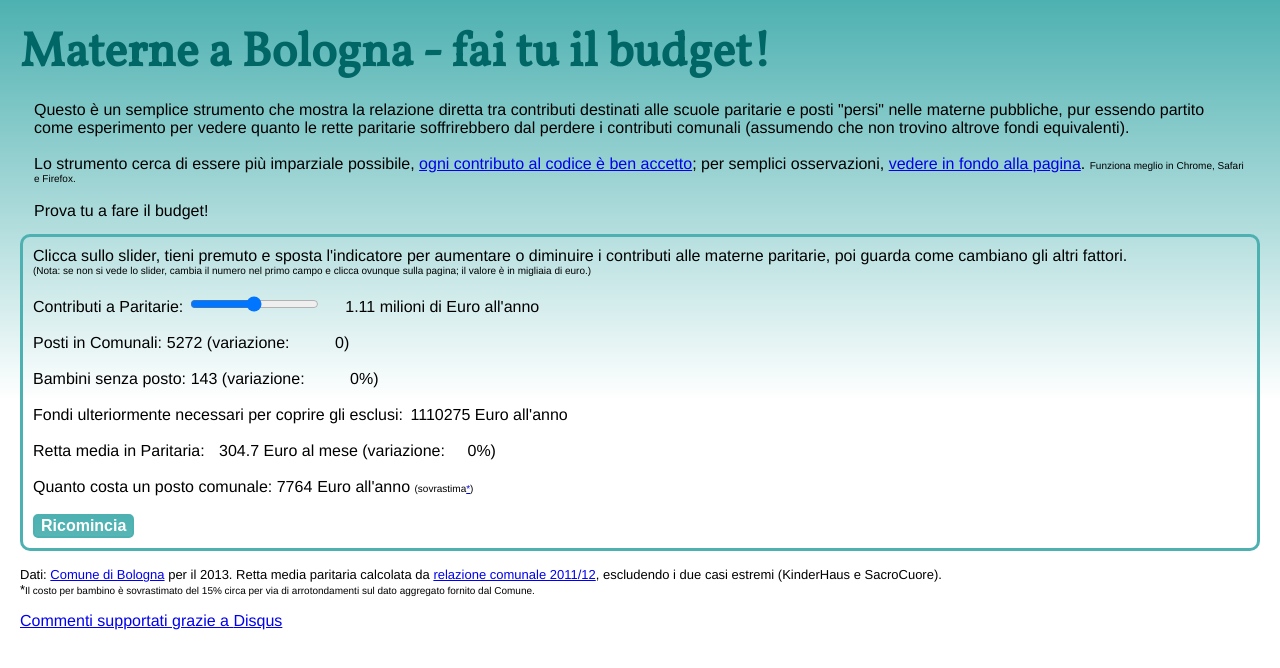
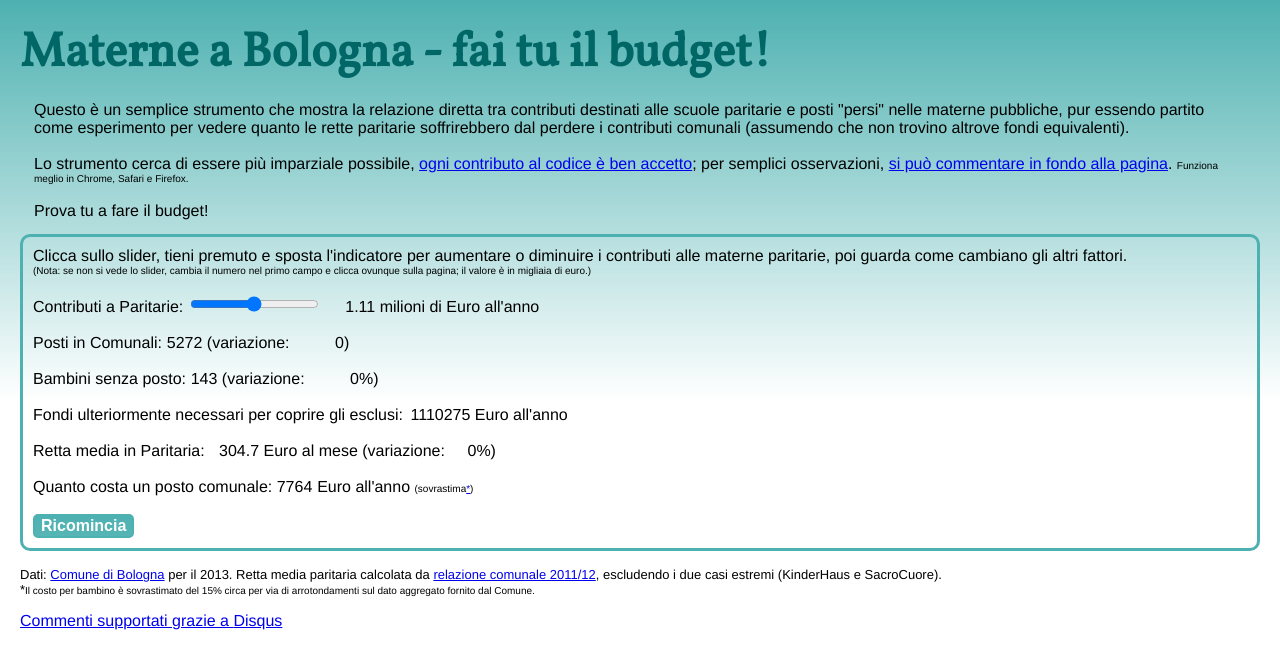
Before and after one commit to toyg/bologna, a plain HTML site: page index.html in a window 1280 px wide. Drawn offline with Linux system fonts and the light colour scheme; a script that the page names is missing.

Commit message:
minor edit

```diff
--- a/index.html
+++ b/index.html
@@ -12,7 +12,7 @@
 "persi" nelle materne pubbliche, pur essendo partito come esperimento per vedere quanto le rette paritarie soffrirebbero dal perdere i contributi comunali
 (assumendo che non trovino altrove fondi equivalenti).<br /><br />Lo strumento cerca di essere pi&ugrave; imparziale possibile,
 <a href="https://github.com/toyg/bologna">ogni contributo al codice &egrave; ben accetto</a>;
-per semplici osservazioni, <a href="#disqus_thread">vedere in fondo alla pagina</a>.
+per semplici osservazioni, <a href="#disqus_thread">si pu&ograve; commentare in fondo alla pagina</a>.
 <span style="font-size:x-small;">Funziona meglio in Chrome, Safari e Firefox.</span><br /><br />
 
 Prova tu a fare il budget!</div>
```
